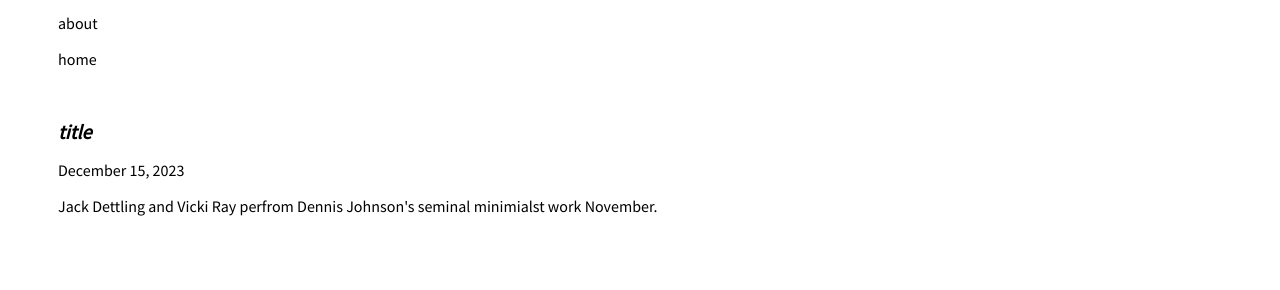
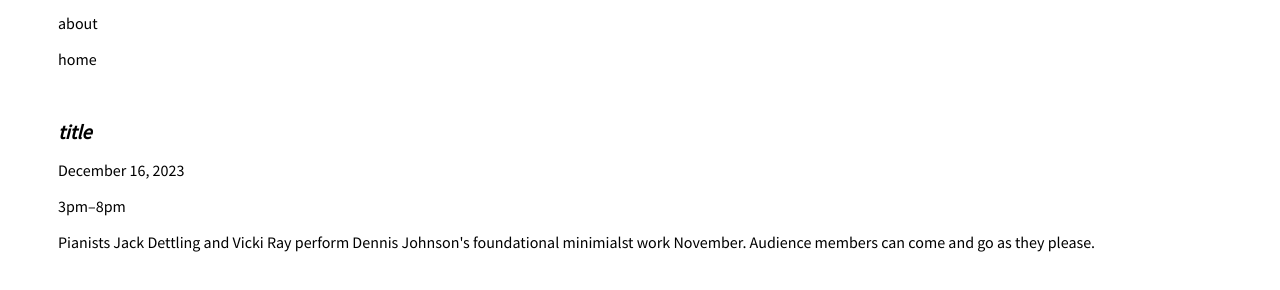
Before and after one commit to bslafdn/bslafdn.github.io, a plain HTML site: page upcoming.html in a window 1280 px wide. Shown: the part 106-396 px from the top of the page. Drawn offline with Linux system fonts and the light colour scheme.

Commit message:
Update upcoming.html

```diff
--- a/upcoming.html
+++ b/upcoming.html
@@ -30,8 +30,9 @@
       </div>
       <div>
         <h2>title</h2>
-        <p>December 15, 2023</p>
-        <p class="body-text">Jack Dettling and Vicki Ray perfrom Dennis Johnson's seminal minimialst work November. </p>
+        <p>December 16, 2023</p>
+        <p>3pm–8pm</p>
+        <p class="body-text">Pianists Jack Dettling and Vicki Ray perform Dennis Johnson's foundational minimialst work November. Audience members can come and go as they please.  </p>
       </div>
 
     </div>
```
